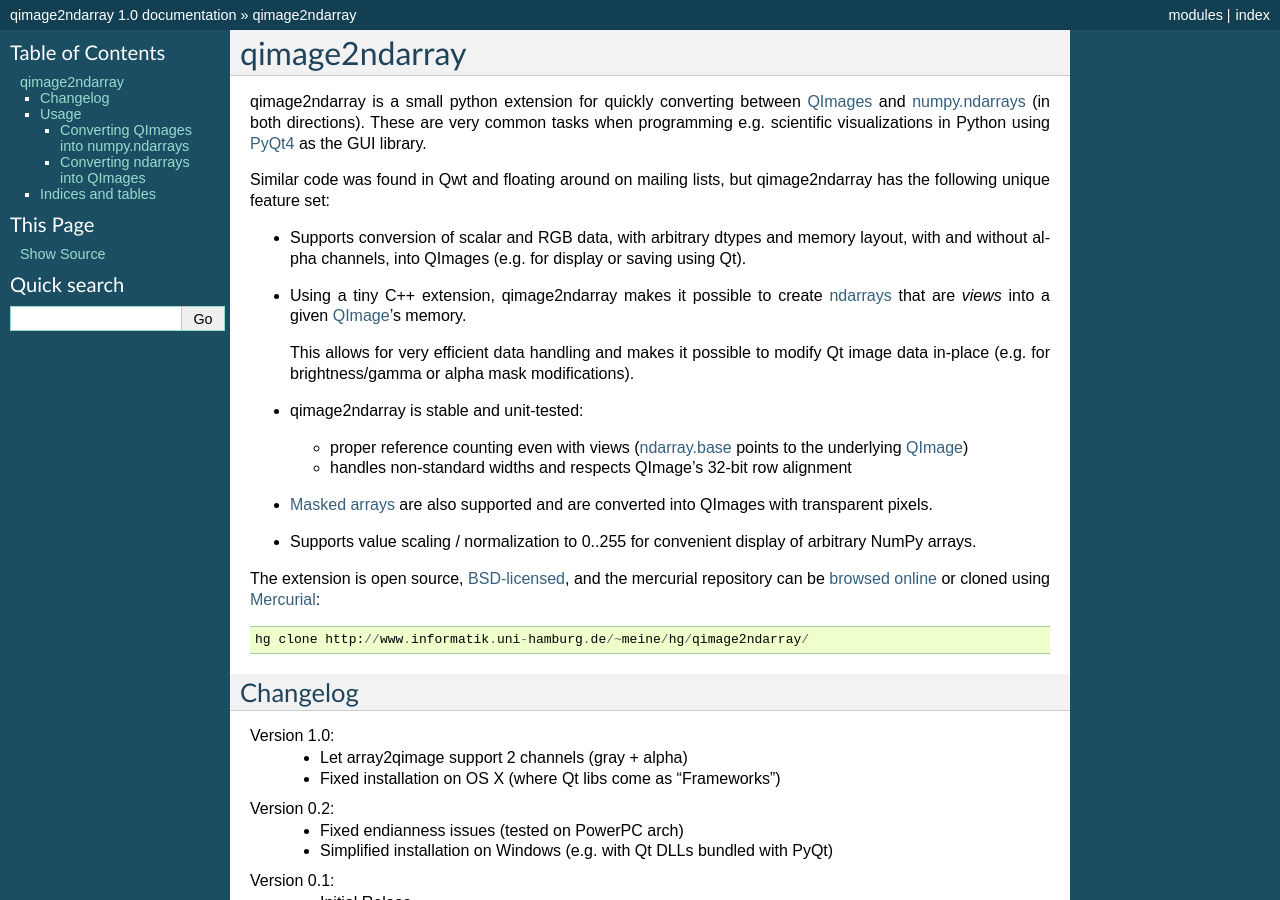
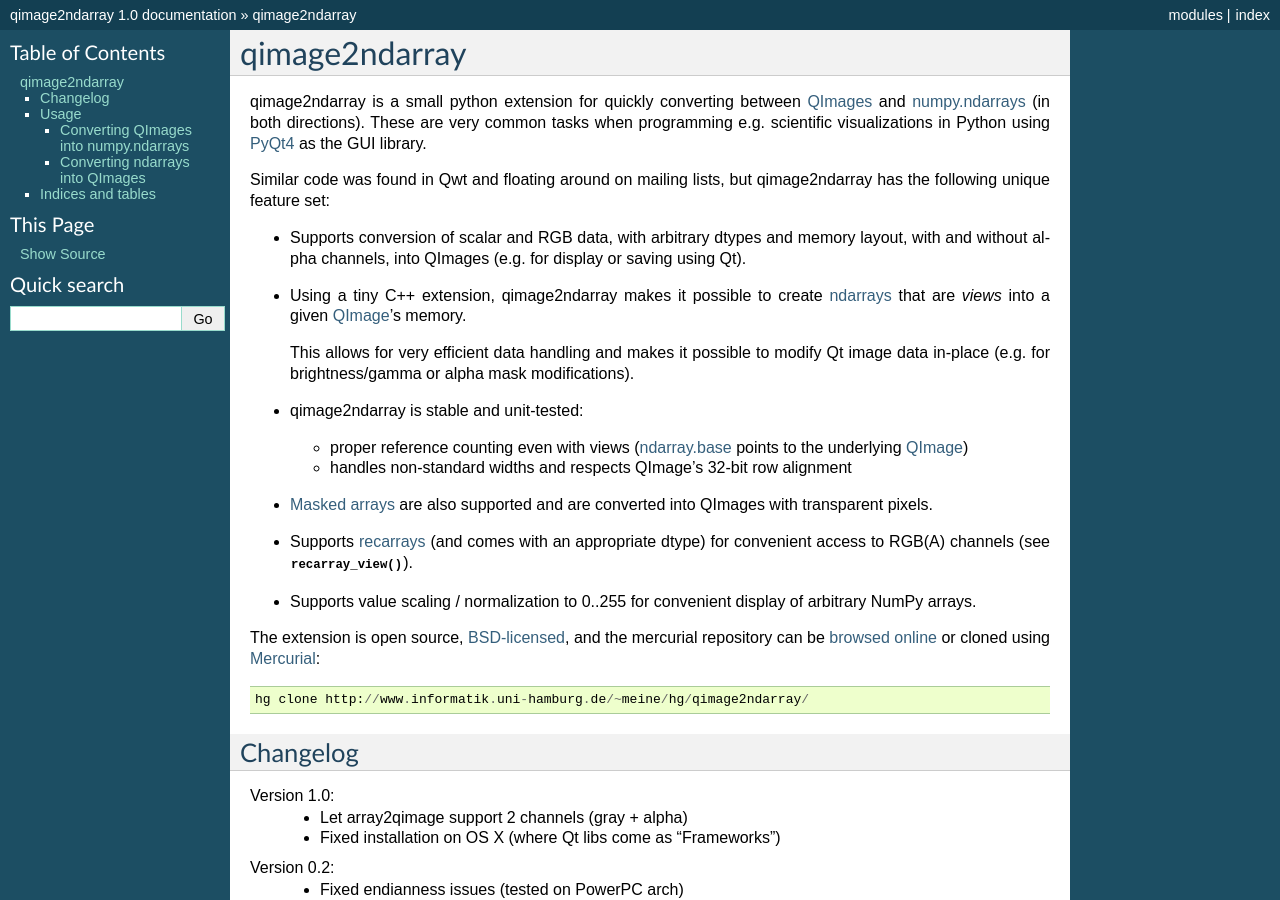
Before and after one commit to hmeine/qimage2ndarray, a Sphinx documentation site: the page built from doc/index.rst, in a window 1280 px wide and 900 px high. Built offline with Sphinx 7.4.7, drawn with Linux system fonts in a browser that asks for light colours; the version number is read from the project's files by our own code.

Commit message:
mention recarray feature in docs

```diff
--- a/doc/index.rst
+++ b/doc/index.rst
@@ -34,6 +34,9 @@
 
 * `Masked arrays`_ are also supported and are converted into QImages
   with transparent pixels.
+
+* Supports recarrays_ (and comes with an appropriate dtype) for
+  convenient access to RGB(A) channels (see :func:`recarray_view`).
 
 * Supports value scaling / normalization to 0..255 for convenient
   display of arbitrary NumPy arrays.
```
